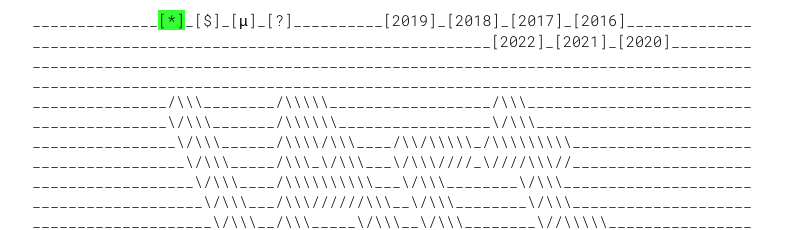
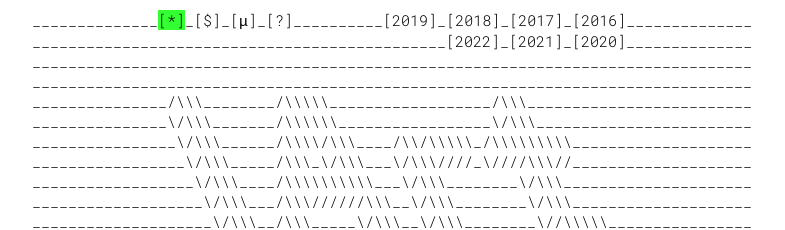
Before and after one commit to backslashart/backslashart.org, a Jekyll site: the page built from index.md, in a window 1280 px wide and 900 px high. Shown: the top 230 px of the window, without its empty margins (248-1033 px from the left). Built offline with Jekyll 4.4.1, drawn with Linux system fonts in a browser that asks for light colours.

```diff
--- a/_includes/header.html
+++ b/_includes/header.html
@@ -11,7 +11,7 @@ ______________<!--
 --><a href="/2017/kate-gilmore-they-call-us-a-storm/"{% if page.url == "/2017/kate-gilmore-they-call-us-a-storm/" %} class="current"{% endif %}>[2017]</a>_<!--
 --><a href="/2016/matthew-weinstein-the-living-end/"{% if page.url == "/2016/matthew-weinstein-the-living-end/" %} class="current"{% endif %}>[2016]</a><!--
 -->______________
-___________________________________________________<!--
+______________________________________________<!--
 --><a href="/2022/jen-liu/"{% if page.url == "/2022/jen-liu/" %} class="current"{% endif %}>[2022]</a>_<!--
 --><a href="/2021/christie-neptune/"{% if page.url == "/2021/christie-neptune/" %} class="current"{% endif %}>[2021]</a>_<!--
 --><a href="/2020/devin-kenny/"{% if page.url == "/2020/devin-kenny/" %} class="current"{% endif %}>[2020]</a>_<!--
```
